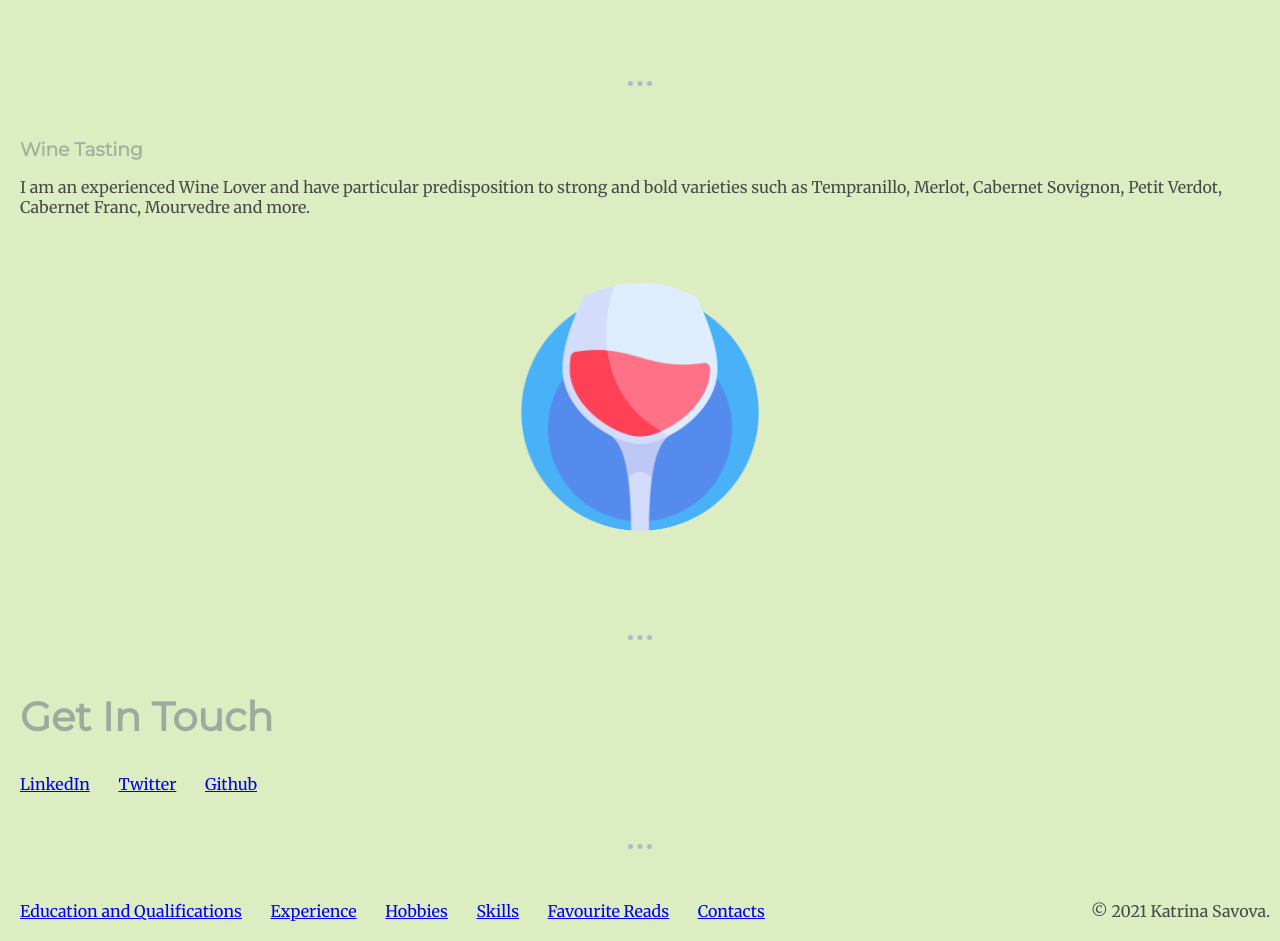
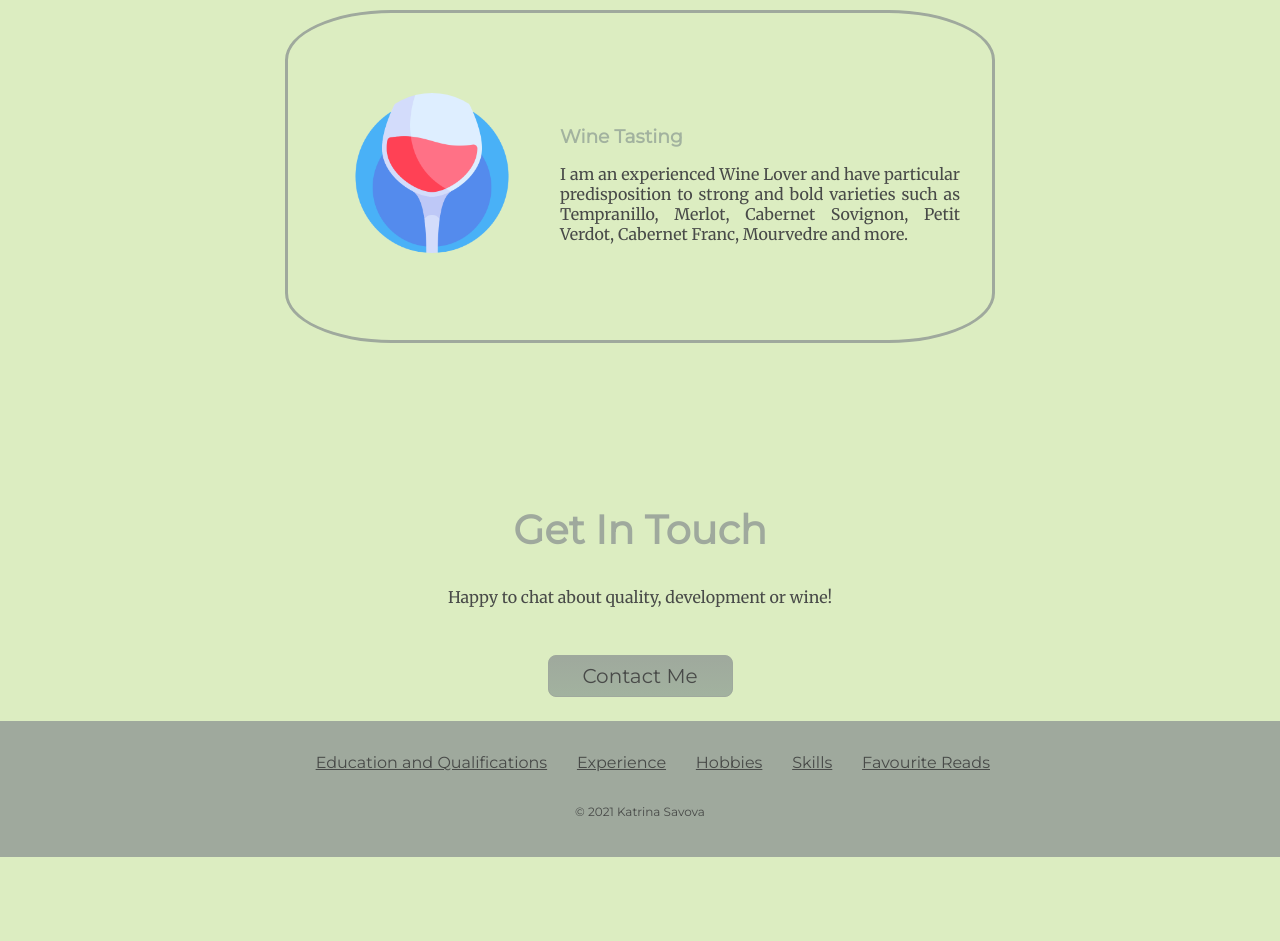
Before and after one commit to acerbin/cv, a plain HTML site: page index.html in a window 1280 px wide. Shown: the part 2380-3321 px from the top of the page. After the commit the page ends 3237 px from the top, so only its background shows below. Drawn offline with Linux system fonts and the light colour scheme.

Commit message:
final touches

```diff
--- a/index.html
+++ b/index.html
@@ -31,45 +31,42 @@
     </table> -->
     <div class="middle-container">
         <div class="intro">
-          <h2>Hello.</h2>
-          <p>I am an experienced Software Lead with over 12 years experience of building strong teams and robust strategies.
-            I am also passionate about in Agile Evangelysm and Rapid Prototyping.
-          </p>
           <img src="images/mom.png" alt="" class="circular border">
+          <section class="intro-text">
+            <h2>Hello.</h2>
+            <p class="intro-paragraph">I am Kat. I am an experienced Software Lead with over 12 years experience of building strong teams that deliver robust Software.
+              I am also passionate about in Agile Evangelysm, Rapid Prototyping and Web Development.
+            </p>
+          </section>
         </div>
         <hr>
         <div class="skills">
           <h2>My Skills.</h2>
           <div class="skill-row">
+            <img class="circular" src="images/shield.png" alt="">
             <h3>Quality Assurance</h3>
             <p>I have led small and large teams across different industries. I have implemented strong test strategies and am skilled across multiple technologies. Quick rollout of automation coverage with various tools, depending on technology stack, including Cucumber, Cypress, Protractor, Postman, etc. - back end and front end.</p>
-            <img class="circular" src="images/shield.png" alt="">
         </div>
-        <hr>
 
           <div class="skill-row">
+            <img class="circular" src="images/programming.png" alt="" >
             <h3>Development</h3>
             <p>I have multipe full stack applications behind me and can work with html, css, JavaScript, Express, React and Redux, Mongo DB. I am confidents to work on small company websites, portfolios, event management, etc., but also happy to engage with big web applications and platforms.</p>
-            <img class="circular" src="images/programming.png" alt="" >
         </div>
-        <hr>
 
           <div class="skill-row">
+            <img class="circular" src="images/wine-glass.png" alt="" >
             <h3>Wine Tasting</h3>
             <p>I am an experienced Wine Lover and have particular predisposition to strong and bold varieties such as Tempranillo, Merlot, Cabernet Sovignon, Petit Verdot, Cabernet Franc, Mourvedre and more.</p>
-            <img class="circular" src="images/wine-glass.png" alt="" >
             </div>
         </div>
-        <hr>
         <div class="contact-me">
           <h2>Get In Touch</h2>
-          <!-- <a class="btn" href="mailto:acerbin.k@gmail.com">CONTACT ME</a> -->
-          <a class="footer" href="https://www.linkedin.com/in/savova/">LinkedIn</a>
-          <a class="footer" href="https://twitter.com/">Twitter</a>
-          <a class="footer" href="https://github.com/acerbin">Github</a>
+          <p>Happy to chat about quality, development or wine!</p>
+          <!-- <button class="btn"><a href="contact.html">Contact me</a></button> -->
+          <a href="contact.html" class="BUTTON_IPC">Contact Me</a>
         </div>
       </div>
-      <hr>
 
       <footer class="bottom-container">
         <!-- <h2>Further Information</h2> -->
@@ -78,8 +75,7 @@
         <a href="hobbies.html" class="footer">Hobbies</a>
         <a href="skills.html" class="footer">Skills</a>
         <a href="books.html" class="footer">Favourite Reads</a>
-        <a href="contact.html" class="footer">Contacts</a>
-        <span class="copyright">© 2021 Katrina Savova.</span>
+        <span class="copyright">© 2021 Katrina Savova</span>
       </footer>
     </body>
 </html>
--- a/style.css
+++ b/style.css
@@ -2,9 +2,10 @@ body {
     background-color: #dcedc1;
     color: #484a48;
     margin: 0;
-    padding: 20px;
+    /* padding: 20px; */
     font-family: 'Merriweather', serif;
-
+    position: relative;
+    min-height: 100vh;
 }
 
 header {
@@ -46,7 +47,8 @@ footer {
 } */
 
 a.footer {
-    margin-right: 2%;
+    margin-left: 2%;
+    margin-right: 0;
 }
 
 hr {
@@ -105,10 +107,15 @@ h3 {
 
 .circular {
     border-radius: 100%;
-    width: 20%;
-    margin: 50px auto 50px auto;
+    border-color: #9fa99d;
+    width: 25%;
+    /* margin: 50px auto 50px auto;
     position: relative;
-    left: 40%
+    left: 40% */
+    float: left;
+    padding: 0 1rem 2rem 1rem;
+    margin-right: 2rem;
+    margin-left: 1rem;
 }
 
 .center {
@@ -124,6 +131,7 @@ h3 {
 
 .intro {
     margin-top: 100px;
+    margin-bottom: 200px;
 }
 
 li {
@@ -131,10 +139,115 @@ li {
 }
 
 .copyright {
-    position: absolute;
-    right: 10px;
+    display: block;
+    padding: 2rem;
+    font-size: 0.75rem;
 }
 
 .subtitle {
     font-weight: normal;
 }
+
+.skill-row {
+    width: 50%;
+    margin: 0 auto 30px auto;
+    text-align: justify;
+    border-style: solid;
+    border-color: #9fa99d;
+    padding: 5rem 2rem;
+    border-radius: 15%;
+}
+
+.skills {
+    text-align: center;
+}
+
+.contact-me {
+    text-align: center;
+    margin-top: 6rem;
+    padding: 2rem;
+
+}
+
+.intro-text {
+    padding-top: 3rem;
+    padding-right: auto;
+    line-height: 2;
+}
+
+.skill-row h3 {
+    padding-top: 2rem;
+}
+
+.BUTTON_IPC {
+    background: #9FA99D;
+    background-image: -webkit-linear-gradient(top, #9FA99D, #A2B29F);
+    background-image: -moz-linear-gradient(top, #9FA99D, #A2B29F);
+    background-image: -ms-linear-gradient(top, #9FA99D, #A2B29F);
+    background-image: -o-linear-gradient(top, #9FA99D, #A2B29F);
+    background-image: -webkit-gradient(to bottom, #9FA99D, #A2B29F);
+    -webkit-border-radius: 20px;
+    -moz-border-radius: 20px;
+    border-radius: 8px;
+    height: 0;
+    line-height: 0;
+    color: #484A48;
+    font-family: 'Montserrat', sans-serif;
+    width: 143px;
+    font-size: 20px;
+    font-weight: 100;
+    padding: 20px;
+    /* -webkit-box-shadow: 1px 1px 20px 0 #000000;
+    -moz-box-shadow: 1px 1px 20px 0 #000000;
+    box-shadow: 1px 1px 20px 0 #000000; */
+    border: solid #9FA99D 1px;
+    text-decoration: none;
+    display: inline-block;
+    cursor: pointer;
+    text-align: center;
+    margin: 2rem;
+ }
+
+ .BUTTON_IPC:hover {
+    border: solid #A7B0A5 1px;
+    background: #A7B0A5;
+    background-image: -webkit-linear-gradient(top, #A7B0A5, #8D998B);
+    background-image: -moz-linear-gradient(top, #A7B0A5, #8D998B);
+    background-image: -ms-linear-gradient(top, #A7B0A5, #8D998B);
+    background-image: -o-linear-gradient(top, #A7B0A5, #8D998B);
+    background-image: -webkit-gradient(to bottom, #A7B0A5, #8D998B);
+    -webkit-border-radius: 20px;
+    -moz-border-radius: 20px;
+    border-radius: 8px;
+    text-decoration: none;
+ }
+
+ .bottom-container {
+     background-color: #9FA99D;
+     margin: 0;
+     padding-top: 2rem;
+     text-align: center;
+     position: absolute;
+     bottom: 0;
+     width: 100%;
+     height: 6.5rem;
+     font-family: 'Montserrat', sans-serif;
+ }
+
+ .middle-container {
+    padding-bottom: 6rem;
+ }
+
+ .padme {
+     padding: 2rem;
+ }
+
+ a {
+    color: #484a48;
+}
+
+.intro-paragraph {
+    width: 75%;
+    margin-left: 1rem;
+    text-align: justify;
+}
```
Also changed, not shown: books.html (+3 -2 lines), contact.html (+8 -3 lines), education.html (+3 -2 lines), experience.html (+3 -2 lines), hobbies.html (+3 -2 lines), skills.html (+3 -2 lines).
